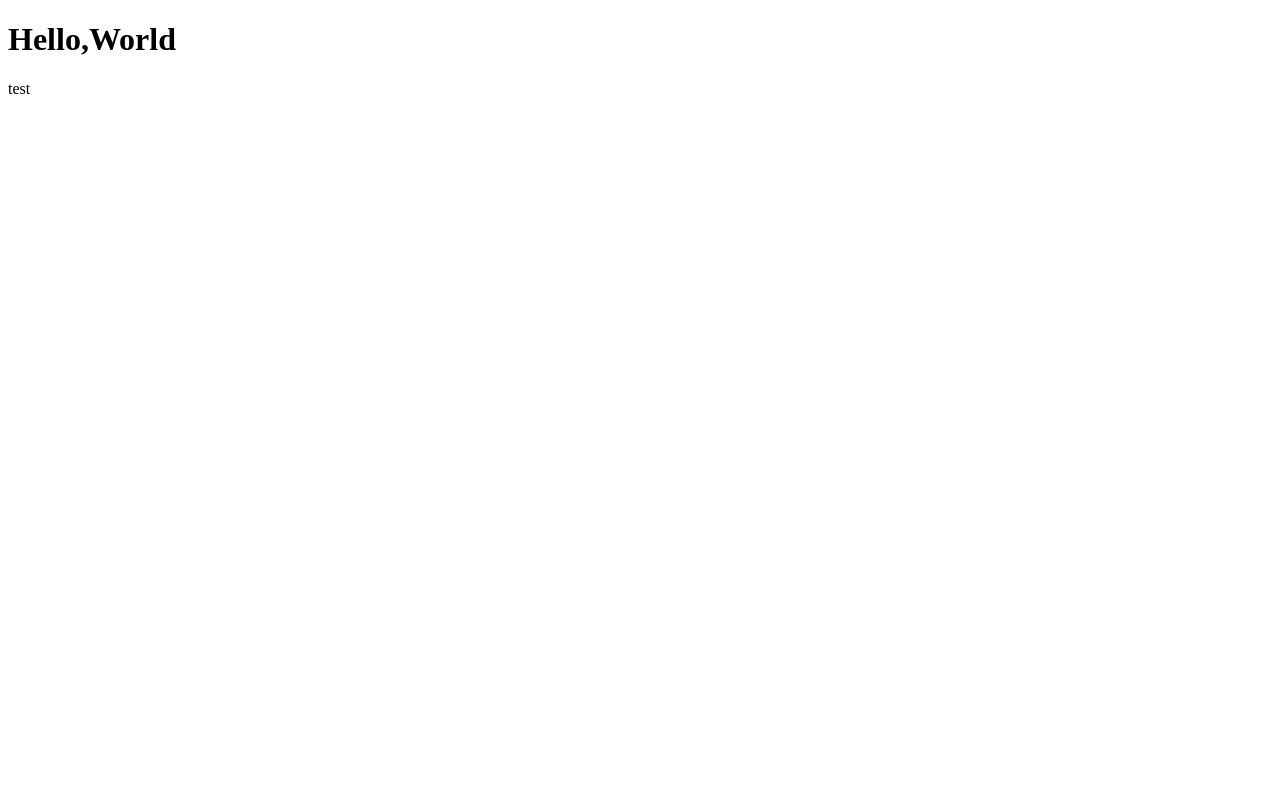
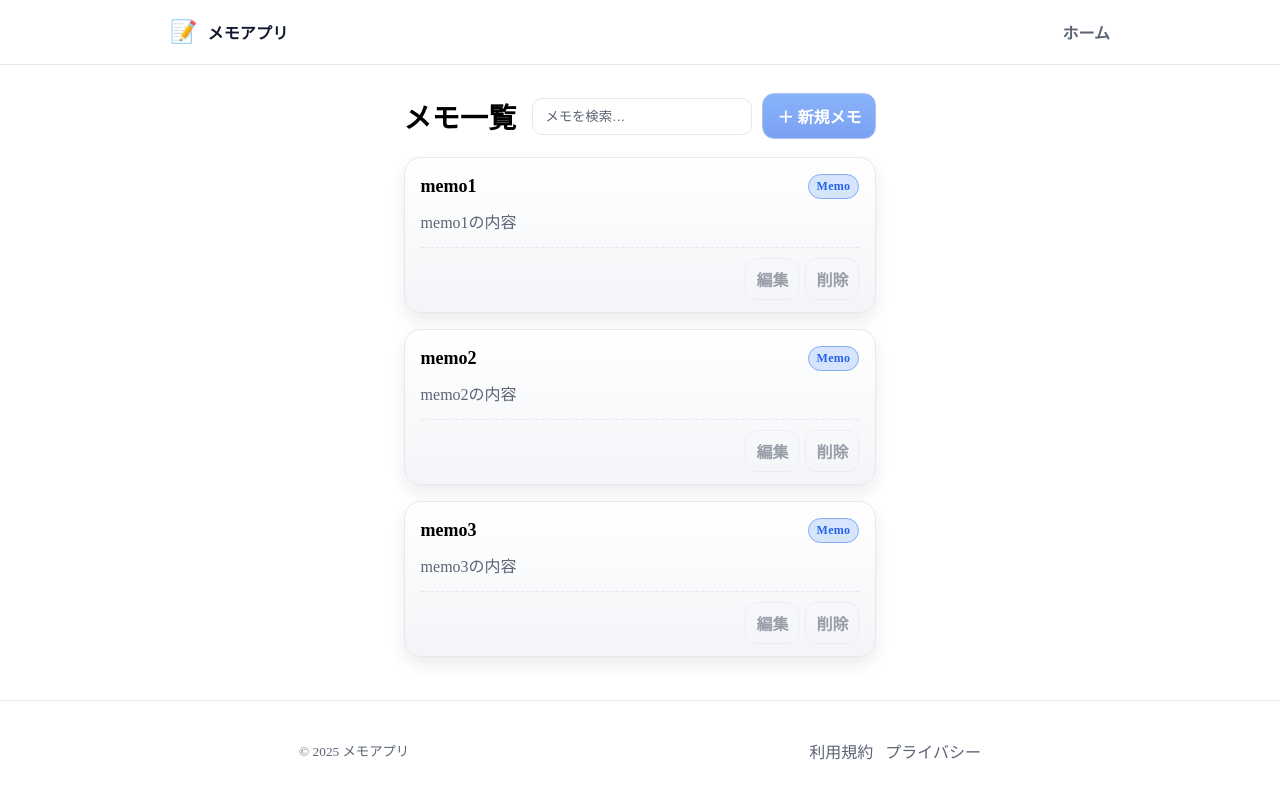
Before and after one commit to meron14725/python-web-app-flask, a Flask app: page / in a window 1280 px wide. Before the commit the page is almost empty. Run offline with Flask 3, Linux system fonts and the light colour scheme.

Commit message:
add:　デザイン作成

```diff
--- a/app.py
+++ b/app.py
@@ -3,9 +3,25 @@ from flask import render_template
 
 app = Flask(__name__)
 
+memo_list=[
+    {'title':'memo1', 'body':'memo1の内容'},
+    {'title':'memo2', 'body':'memo2の内容'},
+    {'title':'memo3', 'body':'memo3の内容'},
+    # {'title':'memo4', 'body':'memo4の内容'},
+    # {'title':'memo5', 'body':'memo5の内容'},
+    # {'title':'memo2', 'body':'memo2の内容'},
+    # {'title':'memo2', 'body':'memo2の内容'},
+    # {'title':'memo2', 'body':'memo2の内容'},
+    # {'title':'memo2', 'body':'memo2の内容'},
+    # {'title':'memo2', 'body':'memo2の内容'},
+    # {'title':'memo2', 'body':'memo2の内容'},
+    # {'title':'memo2', 'body':'memo2の内容'},
+]
+
 @app.route("/")
-def hello():
-    return render_template('index.html')
+@app.route("/top")
+def top():
+    return render_template('index.html', memo_list=memo_list)
 
 if __name__ == "__main__":
     app.run(debug=True)
--- /dev/null
+++ b/static/style.css
@@ -0,0 +1,177 @@
+:root{
+  --bg: #0b0c10;
+  --panel: #111216;
+  --panel-2: #151822;
+  --text: #e7e9ee;
+  --muted: #aab0bd;
+  --brand: #6aa9ff;
+  --brand-strong: #3b82f6;
+  --border: #1f2330;
+  --shadow: 0 10px 20px rgba(0,0,0,.25);
+}
+
+@media (prefers-color-scheme: light) {
+  :root{
+    --bg: #f7f8fb;
+    --panel: #ffffff;
+    --panel-2: #f3f5f8;
+    --text: #0f172a;
+    --muted: #5b6474;
+    --brand: #3b82f6;
+    --brand-strong: #2563eb;
+    --border: #e5e7eb;
+    --shadow: 0 8px 16px rgba(15,23,42,.08);
+  }
+}
+
+*{ box-sizing: border-box; }
+html,body{
+    height:100%;
+    margin: 0;
+}
+body {
+  display: flex;
+  flex-direction: column;
+}
+
+main {
+  flex: 1;
+}
+.container{
+  max-width: 980px;
+  padding: 0 20px;
+  margin: 0 auto;
+}
+
+/* Header */
+.site-header{
+  position: sticky; top:0; z-index: 10;
+  background: rgba(17,18,22,.8);
+  backdrop-filter: blur(10px);
+  border-bottom: 1px solid var(--border);
+}
+@media (prefers-color-scheme: light){
+  .site-header{ background: rgba(255,255,255,.85); }
+}
+
+.header-inner{
+  display:flex; align-items:center; justify-content:space-between;
+  height: 64px;
+}
+.brand{ display:flex; align-items:center; gap:10px; }
+.logo{ font-size: 22px; }
+.brand-name{ color: var(--text); text-decoration:none; font-weight:700; letter-spacing:.2px; }
+.nav{ display:flex; gap: 14px; }
+.nav-link{ color: var(--muted); text-decoration:none; font-weight:600; }
+.nav-link:hover{ color: var(--text); }
+
+/* Page head */
+.page-head{
+  display:flex; align-items:center; justify-content:space-between;
+  gap: 16px; margin: 28px 0 18px;
+}
+.page-title{ margin:0; font-size: 28px; letter-spacing:.2px; }
+.actions{ display:flex; align-items:center; gap:10px; }
+.search{
+  appearance:none; border:1px solid var(--border); background: var(--panel);
+  color: var(--text); border-radius: 10px; padding: 10px 12px; min-width: 220px;
+}
+.search::placeholder{ color: var(--muted); }
+
+/* Grid & card */
+.grid{
+  display:grid; gap: 16px;
+  grid-template-columns: repeat(auto-fill, minmax(260px, 1fr));
+  margin-bottom: 40px;
+}
+.card{
+  background: linear-gradient(180deg, var(--panel), var(--panel-2));
+  border: 1px solid var(--border);
+  border-radius: 16px;
+  padding: 16px 16px 12px;
+  box-shadow: var(--shadow);
+  transition: transform .12s ease, box-shadow .12s ease;
+}
+.card:hover{
+  transform: translateY(-2px);
+}
+.card-head{
+  display:flex; align-items:center; justify-content:space-between; gap: 10px;
+}
+.card-title{
+  font-size: 18px; margin: 0;
+}
+.card-body{
+  margin: 10px 0 14px; color: var(--muted);
+}
+
+/* Badges & buttons */
+.badge{
+  display:inline-block;
+  font-size: 12px; font-weight: 700; letter-spacing:.3px;
+  padding: 4px 8px; border-radius: 999px;
+  color: var(--brand-strong);
+  background: color-mix(in oklab, var(--brand) 20%, transparent);
+  border: 1px solid color-mix(in oklab, var(--brand) 60%, var(--border));
+}
+
+.btn{
+  display:inline-flex; align-items:center; justify-content:center;
+  padding: 10px 14px; border-radius: 12px; text-decoration:none;
+  font-weight: 700; border: 1px solid var(--border);
+  background: var(--panel);
+  color: var(--text); cursor: pointer;
+  transition: transform .08s ease, background .15s ease, border-color .15s ease;
+}
+.btn:hover{ transform: translateY(-1px); }
+.btn:active{ transform: translateY(0); }
+.btn[aria-disabled="true"]{ opacity:.6; pointer-events:none; }
+
+.btn-primary{
+  background: linear-gradient(180deg, var(--brand), var(--brand-strong));
+  border-color: color-mix(in oklab, var(--brand-strong) 60%, var(--border));
+  color: white;
+}
+
+.btn-ghost{
+  background: transparent;
+  border-color: var(--border);
+  color: var(--muted);
+  padding: 8px 10px;
+}
+
+/* Card actions */
+.card-actions{
+  display:flex; gap: 6px; justify-content:flex-end; border-top: 1px dashed var(--border);
+  padding-top: 10px;
+}
+
+/* Empty state */
+.empty-state{ display:flex; justify-content:center; align-items:center; min-height: 40vh; }
+.empty-card{
+  text-align:center; background: var(--panel); border: 1px dashed var(--border);
+  border-radius: 16px; padding: 32px 24px; max-width: 560px; width: 100%;
+  box-shadow: var(--shadow);
+}
+.empty-emoji{ font-size: 44px; margin-bottom: 8px; }
+
+/* Footer */
+.site-footer {
+  border-top: 1px solid var(--border);
+  height: 100px;           /* ← 好きな固定値 */
+  display: flex;
+}
+.footer-inner{ display:flex; align-items:center; justify-content:space-between; color: var(--muted); }
+.footer-links{ display:flex; gap: 12px; margin-left: auto; }
+.footer-links a{ color: var(--muted); text-decoration:none; }
+.footer-links a:hover{ color: var(--text); }
+
+.inc{
+    margin-right: 400px;
+}
+/* Small screens */
+@media (max-width: 600px){
+  .page-head{ flex-direction: column; align-items: stretch; }
+  .actions{ justify-content: space-between; }
+  .search{ width: 100%; min-width: 0; }
+}
--- a/templates/base.html
+++ b/templates/base.html
@@ -1,12 +1,40 @@
-<!DOCTYPE html>
+<!doctype html>
 <html lang="ja">
 <head>
-    <meta charset="UTF-8">
-    <meta name="viewport" content="width=device-width, initial-scale=1.0">
-    <title>メモアプリ</title>
+  <meta charset="utf-8" />
+  <meta name="viewport" content="width=device-width,initial-scale=1" />
+  <title>{% block title %}My Memos{% endblock %}</title>
+  <link rel="preconnect" href="https://fonts.googleapis.com">
+  <link rel="preconnect" href="https://fonts.gstatic.com" crossorigin>
+  <link href="https://fonts.googleapis.com/css2?family=Inter:wght@400;600;700&display=swap" rel="stylesheet">
+  <link rel="stylesheet" href="{{ url_for('static', filename='style.css') }}">
 </head>
 <body>
-    {% block content %}
-    {% endblock %}
+  <header class="site-header">
+    <div class="container header-inner">
+      <div class="brand">
+        <span class="logo">📝</span>
+        <a class="brand-name" href="{{ url_for('top') }}">メモアプリ</a>
+      </div>
+      <nav class="nav">
+        <a href="{{ url_for('top') }}" class="nav-link">ホーム</a>
+        <!-- 他ページができたらここにリンク追加 -->
+      </nav>
+    </div>
+  </header>
+
+  <main class="container">
+    {% block content %}{% endblock %}
+  </main>
+
+  <footer class="site-footer">
+    <div class="container footer-inner">
+      <small class="inc">&copy; {{ 2025 }} メモアプリ</small>
+      <div class="footer-links">
+        <a href="#" aria-disabled="true">利用規約</a>
+        <a href="#" aria-disabled="true">プライバシー</a>
+      </div>
+    </div>
+  </footer>
 </body>
 </html>
--- a/templates/index.html
+++ b/templates/index.html
@@ -1,5 +1,41 @@
 {% extends "base.html" %}
+{% block title %}メモ一覧 - Memo Board{% endblock %}
 {% block content %}
-<h1>Hello,World</h1>
-<p>test {{ name }}</p>
+
+  {% if not memo_list %}
+    <section class="empty-state">
+      <div class="empty-card">
+        <div class="empty-emoji">📭</div>
+        <h2>メモはありません</h2>
+        <p>最初のメモを作成してみましょう。</p>
+        <a class="btn btn-primary" href="#" aria-disabled="true">＋ メモを追加</a>
+      </div>
+    </section>
+  {% else %}
+    <section class="page-head">
+      <h1 class="page-title">メモ一覧</h1>
+      <div class="actions">
+        <input class="search" type="search" placeholder="メモを検索…" aria-label="メモ検索" />
+        <a class="btn btn-primary" href="#" aria-disabled="true">＋ 新規メモ</a>
+      </div>
+    </section>
+
+    <section class="grid">
+      {% for memo in memo_list %}
+        <article class="card">
+          <div class="card-head">
+            <h2 class="card-title">{{ memo.title }}</h2>
+            <span class="badge">Memo</span>
+          </div>
+          <p class="card-body">{{ memo.body }}</p>
+
+          <div class="card-actions">
+            <a class="btn btn-ghost" href="#" aria-disabled="true">編集</a>
+            <a class="btn btn-ghost" href="#" aria-disabled="true">削除</a>
+          </div>
+        </article>
+      {% endfor %}
+    </section>
+  {% endif %}
+
 {% endblock %}
```
